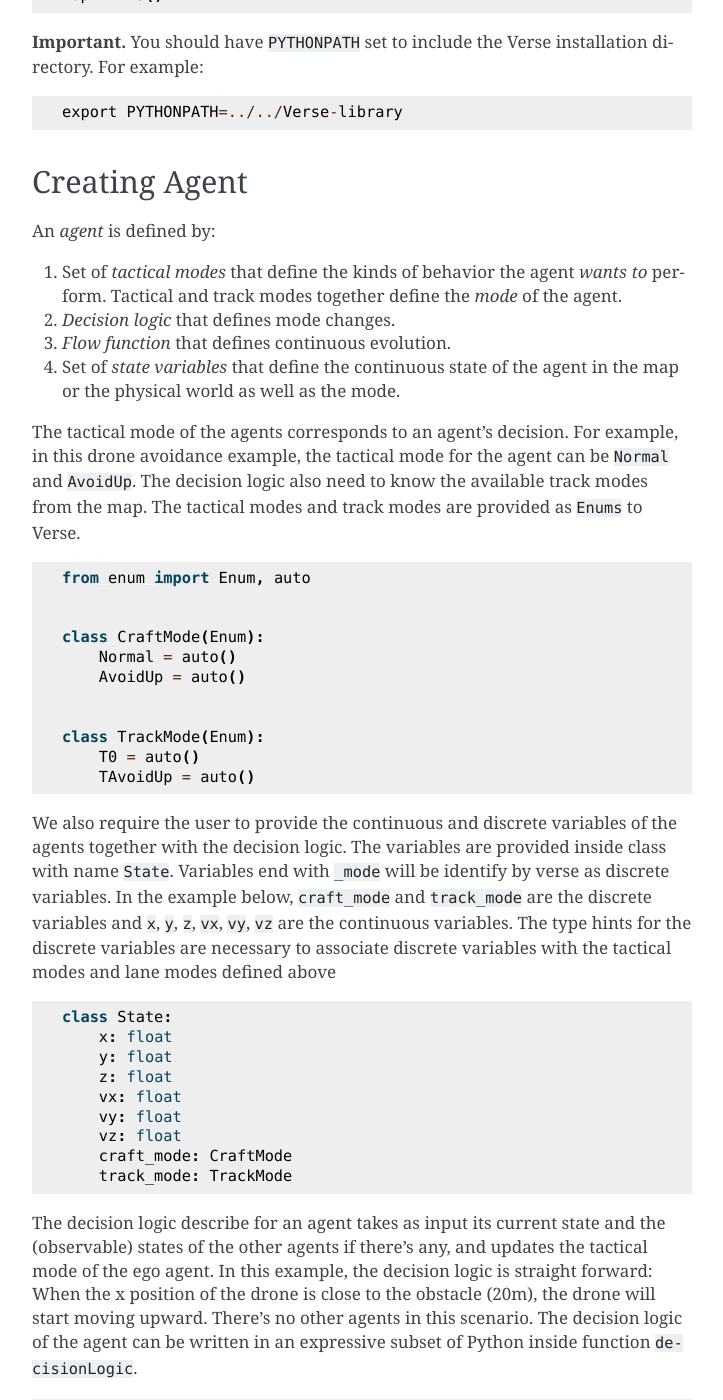
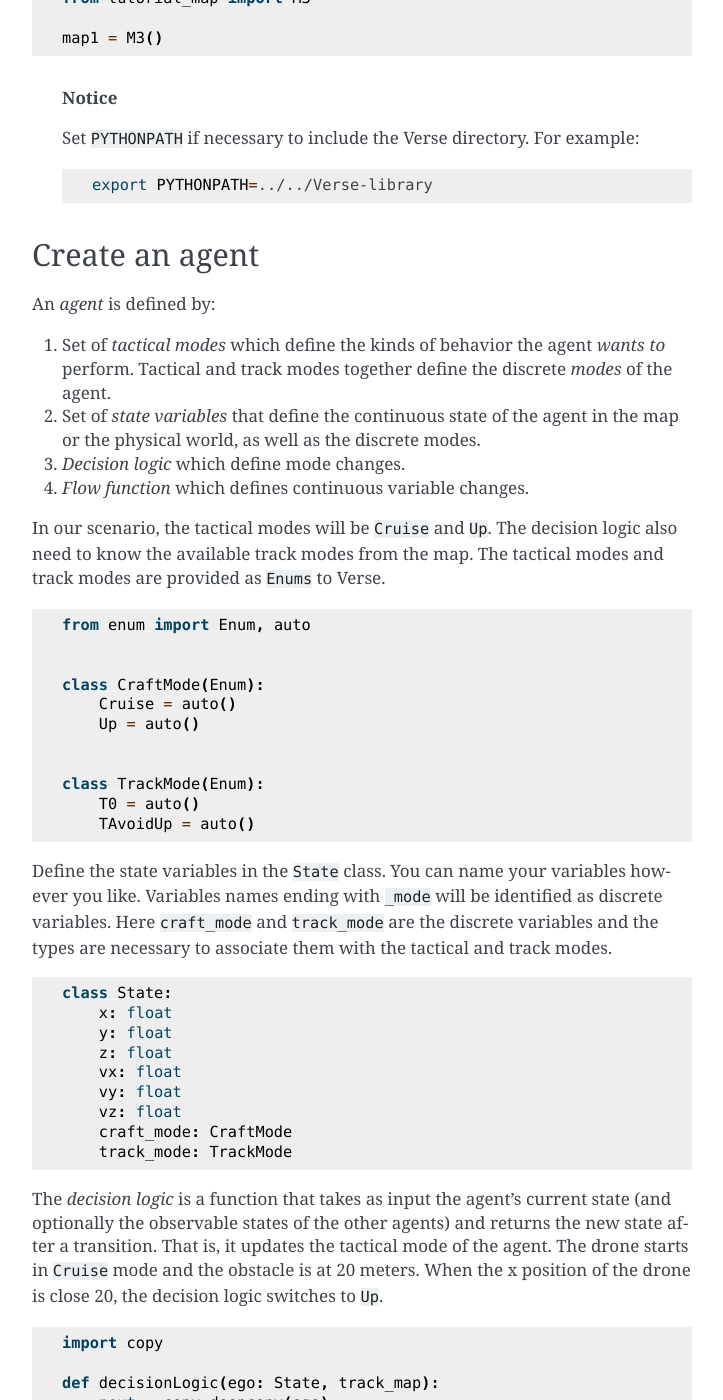
Before and after one commit to AutoVerse-ai/Verse-library, a Sphinx documentation site: the page built from docs/source/creating_scenario_in_verse.md, in a window 1280 px wide and 1400 px high, scrolled down 548 px. Shown: the whole window, without its empty margins (388-1111 px from the left). Built offline with Sphinx 7.4.7, drawn with Linux system fonts in a browser that asks for light colours; some of the changed text lies outside the part shown.

Commit message:
Editing the creating scenario documentation

````diff
--- a/docs/source/creating_scenario_in_verse.md
+++ b/docs/source/creating_scenario_in_verse.md
@@ -1,14 +1,15 @@
 # Creating a Scenario
-This is an informal introduction to creating scenarios in Verse. An interactive tutorial with more detailed instructions are provided in [this Jupyter notebook](https://github.com/AutoVerse-ai/Verse-library/blob/main/tutorial/tutorial.ipynb).
+This is an introduction to creating scenarios in Verse. An interactive tutorial with more details are in [this Jupyter notebook](https://github.com/AutoVerse-ai/Verse-library/blob/main/tutorial/tutorial.ipynb).
 
-A Verse scenario is defined by a *map*, a set of *agents*, and optionally  a *sensor*. We will create a  scenario with a drone following a straight path and dodging obstacles by moving up or down.
+A Verse *scenario* is defined by a *map*, a set of *agents*, and optionally  a *sensor*. We will create a  scenario with a drone following a straight path that dodges obstacles by moving up or down.
 
-## Instantiate Map
-A *map* specifies the *tracks* or paths that the agents *is allowed to follow*. In this example, our map will have two kinds of tracks:
-    1. <code>T0</code> is a straight x-axis aligned track
+## Import a map
+A *map* specifies the *tracks* or paths that the agents *is allowed to follow*. Our map will have two kinds of tracks:
+
+    1. <code>T0</code> is an x-axis aligned track
     2. <code>TAvoidUp</code> is a upward track for avoiding obstacles on the x-axis.
 
-<code>T0</code> and <code>TAvoidUp</code> are called the *track modes* in  Verse. Creating new maps is discussed in more detail in {doc}`Map<map>`. For now, import a pre-defined map with:
+<code>T0</code> and <code>TAvoidUp</code> are called the *track modes* in  Verse. To create new maps of your own, see {doc}`Map<map>`. For now, import a pre-defined map with:
 
 ```python
 from tutorial_map import M3
@@ -16,29 +17,29 @@ from tutorial_map import M3
 map1 = M3()
 ```
 
-**Important.** You should have <code>PYTHONPATH</code> set to include the Verse installation directory. For example:
-```
-export PYTHONPATH=../../Verse-library
-```
+> ####  **Notice**
+> Set <code>PYTHONPATH</code> if necessary to include the Verse directory. For example:
+> ```shell
+> export PYTHONPATH=../../Verse-library
+>```
 
-## Creating Agent
+## Create an agent
 An *agent* is defined by:
 
-1. Set of *tactical modes* that define the kinds of behavior the agent *wants to* perform. Tactical and track modes together define the *mode* of the agent.
-3. *Decision logic* that defines mode changes.
-4. *Flow function* that defines continuous evolution.
-5. Set of *state variables* that define the continuous state of the agent in the map or the physical world as well as the mode.
+1. Set of *tactical modes* which define the kinds of behavior the agent *wants to* perform. Tactical and track modes together define the discrete *modes* of the agent.
+2. Set of *state variables* that define the continuous state of the agent in the map or the physical world, as well as the discrete modes.
+3. *Decision logic* which define mode changes.
+4. *Flow function* which defines continuous variable changes.
 
-
-The tactical mode of the agents corresponds to an agent's decision. For example, in this drone avoidance example, the tactical mode for the agent can be <code>Normal</code> and <code>AvoidUp</code>. The decision logic also need to know the available track modes from the map. The tactical modes and track modes are provided as <code>Enums</code> to Verse.
+In our scenario, the tactical modes will be <code>Cruise</code> and <code>Up</code>. The decision logic also need to know the available track modes from the map. The tactical modes and track modes are provided as <code>Enums</code> to Verse.
 
 ```python
 from enum import Enum, auto
 
 
 class CraftMode(Enum):
-    Normal = auto()
-    AvoidUp = auto()
+    Cruise = auto()
+    Up = auto()
 
 
 class TrackMode(Enum):
@@ -46,7 +47,7 @@ class TrackMode(Enum):
     TAvoidUp = auto()
 ```
 
-We also require the user to provide the continuous and discrete variables of the agents together with the decision logic. The variables are provided inside class with name <code>State</code>. Variables end with <code>_mode</code> will be identify by verse as discrete variables. In the example below, <code>craft_mode</code> and <code>track_mode</code> are the discrete variables and <code>x</code>, <code>y</code>, <code>z</code>, <code>vx</code>, <code>vy</code>, <code>vz</code> are the continuous variables. The type hints for the discrete variables are necessary to associate discrete variables with the tactical modes and lane modes defined above
+Define the state variables in the <code>State</code> class. You can name your variables however you like. Variables names ending with <code>_mode</code> will be identified as  discrete variables. Here <code>craft_mode</code> and <code>track_mode</code> are the discrete variables and the types are necessary to associate them with the  tactical and track modes.
 
 ```python
 class State:
@@ -60,7 +61,7 @@ class State:
     track_mode: TrackMode
 ```
 
-The decision logic describe for an agent takes as input its current state and the (observable) states of the other agents if there's any, and updates the tactical mode of the ego agent. In this example, the decision logic is straight forward: When the x position of the drone is close to the obstacle (20m), the drone will start moving upward. There's no other agents in this scenario. The decision logic of the agent can be written in an expressive subset of Python inside function <code>decisionLogic</code>.
+The *decision logic* is a function that takes as input the agent's current state (and optionally the observable states of the other agents) and returns the new state after a transition. That is, it  updates the tactical mode of the agent. The drone starts in <code>Cruise</code> mode and the obstacle is at 20 meters. When the x position of the drone is close 20, the decision logic switches to <code>Up</code>.
 
 ```python
 import copy
@@ -69,10 +70,12 @@ def decisionLogic(ego: State, track_map):
     next = copy.deepcopy(ego)
     if ego.craft_mode == CraftMode.Normal:
         if ego.x > 20:
-            next.craft_mode = CraftMode.AvoidUp
-            next.track_mode = track_map.h(ego.track_mode, ego.craft_mode, CraftMode.AvoidUp)
+            next.craft_mode = CraftMode.Up
+            next.track_mode = track_map.map2track(ego.track_mode, ego.craft_mode, CraftMode.Up)
     return next
 ```
+
+What is <code>track_map.map2track</code>, you might wonder. Recall, tracks are defined by the map, and when the agent decides to change its behavior, say to move up, then the actual path it can follow is given by the map and this is computed using the <code>track_map.map2track</code> function.
 
 We incorporate the above definition of tactical modes and decision logic into code strings and combine it with an imported agent flow, we can then obtain the agent for this scenario.
 
````
